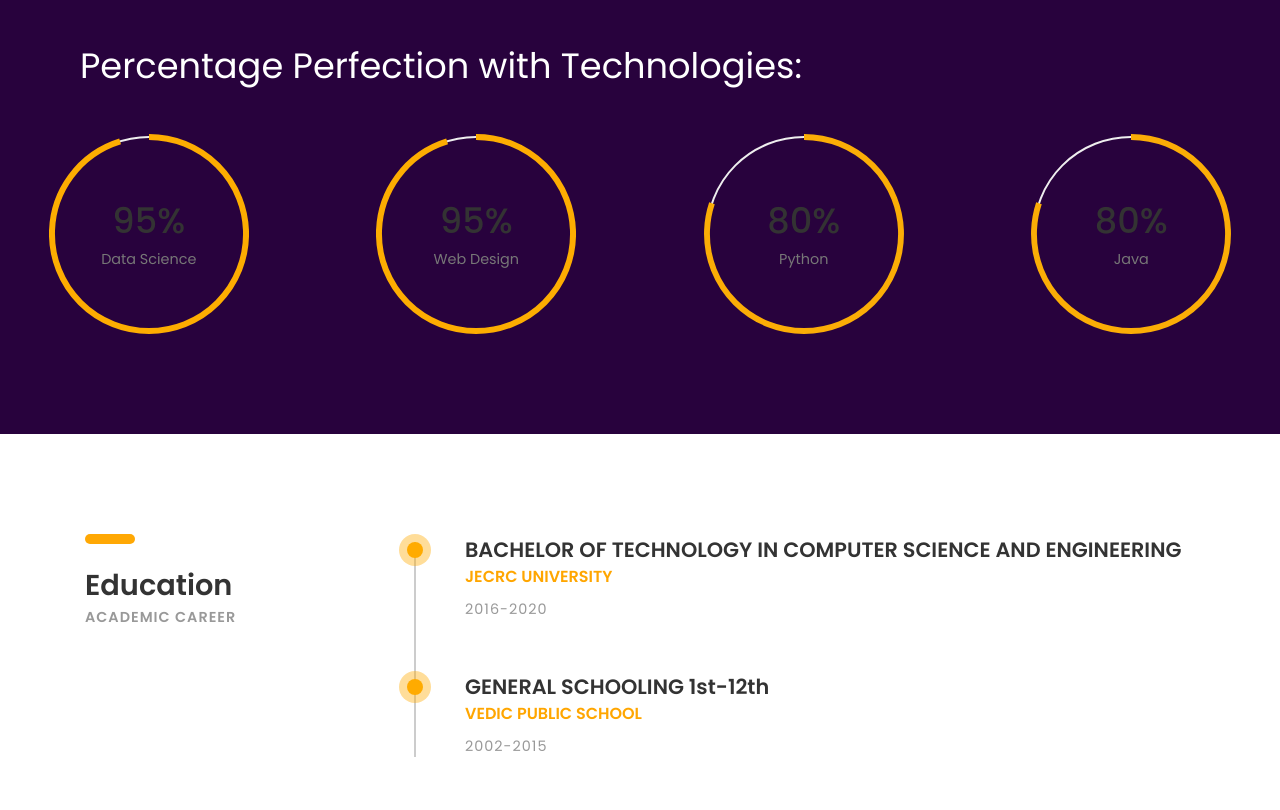
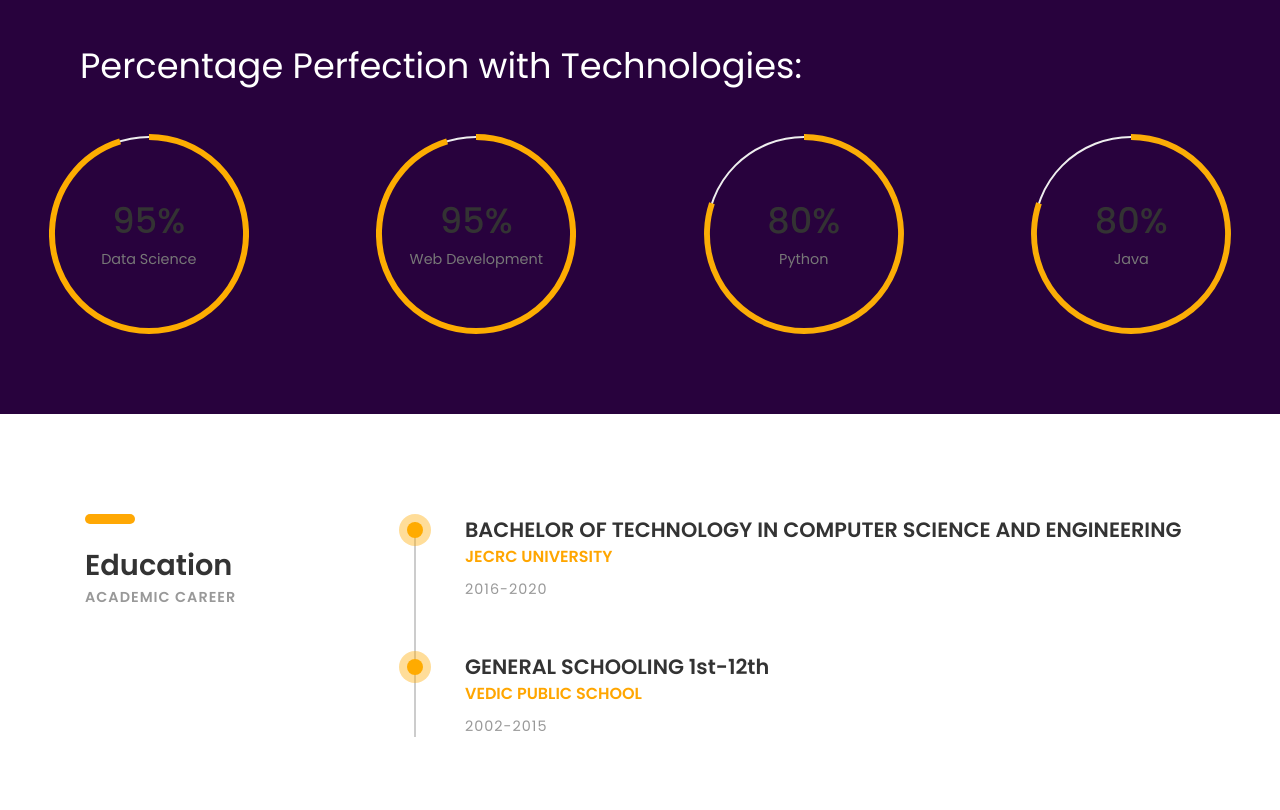
Before and after one commit to yashrajendra/portfolio, a plain HTML site: page index.html in a window 1280 px wide. Shown: the part 1804-2614 px from the top of the page. Drawn offline with Linux system fonts and the light colour scheme; files whose address does not match are found by name.

Commit message:
update 2

```diff
--- a/index.html
+++ b/index.html
@@ -167,8 +167,9 @@
 
 						<div class="col-sm-6 col-md-6 col-lg-3">
 							<div class="radial-prog-area margin-b-30">
-								<div class="radial-progress" data-prog-percent=".95">									<div></div>
-									<h6 class="progress-title">Web Design</h6>
+								<div class="radial-progress" data-prog-percent=".95">
+									<div></div>
+									<h6 class="progress-title">Web Development</h6>
 								</div>
 							</div><!-- radial-prog-area-->
 						</div><!-- col-sm-6-->
@@ -183,13 +184,14 @@
 						</div><!-- col-sm-6-->
 
 						<div class="col-sm-6 col-md-6 col-lg-3">
-							<div class="radial-prog-area margin-b-50">
+							<div class="radial-prog-area margin-b-30">
 								<div class="radial-progress" data-prog-percent=".80">
 									<div></div>
 									<h6 class="progress-title">Java</h6>
 								</div>
 							</div><!-- radial-prog-area-->
 						</div><!-- col-sm-6-->
+
 
 
 
```
